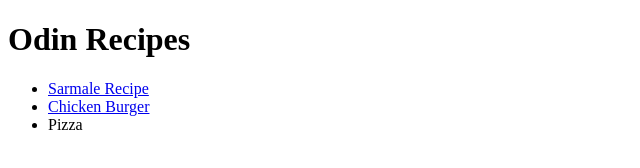
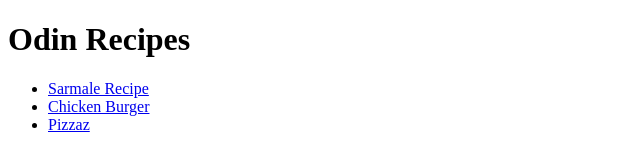
Before and after one commit to DogaruDragosCristian/odin-recipes, a plain HTML site: page index.html in a window 1280 px wide. Shown: the full height of the page, 0-640 px from the left. Drawn offline with Linux system fonts and the light colour scheme.

Commit message:
Moddified a mistake in link

```diff
--- a/index.html
+++ b/index.html
@@ -11,7 +11,7 @@
     <ul>
         <li><a href="recipes/sarmale.html">Sarmale Recipe</a></li>
         <li><a href="recipes/chicken_burger.html">Chicken Burger</a></li>
-        <li><a href="recipes/pizza.html"></a>Pizza</li>
+        <li><a href="recipes/pizza.html">Pizzaz</a></li>
     </ul>
 </body>
 </html>
```
